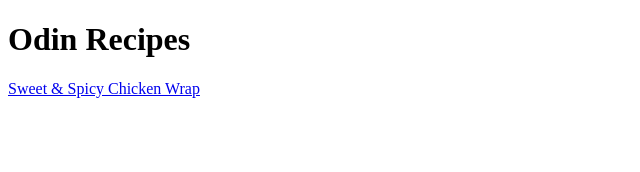
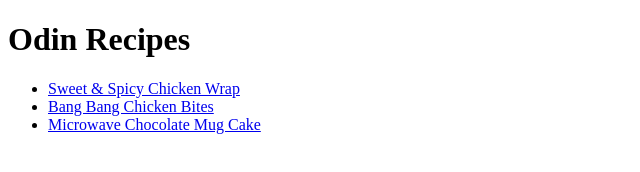
Before and after one commit to webhead07/odin-recipes, a plain HTML site: page index.html in a window 1280 px wide. Shown: the whole page, without its empty margins (0-640 px from the left). Drawn offline with Linux system fonts and the light colour scheme.

```diff
--- a/index.html
+++ b/index.html
@@ -7,6 +7,16 @@
     </head>
     <body>
         <h1>Odin Recipes</h1>
-        <a href="recipes/sweet-and-spicy-chicken-wraps.html">Sweet & Spicy Chicken Wrap</a>
+        <ul>
+            <li>
+                <a href="recipes/sweet-and-spicy-chicken-wraps.html">Sweet & Spicy Chicken Wrap</a>
+            </li>
+            <li>
+                <a href="recipes/bang-bang-chicken-bites.html">Bang Bang Chicken Bites</a>
+            </li>
+            <li>
+                <a href="recipes/microwave-chocolate-mug-cake.html">Microwave Chocolate Mug Cake</a>
+            </li>
+        </ul>
     </body>
 </html>
```
Also changed, not shown: images/bang bang chicken bites.webp (added), images/chocolate mug cake.webp (added).
